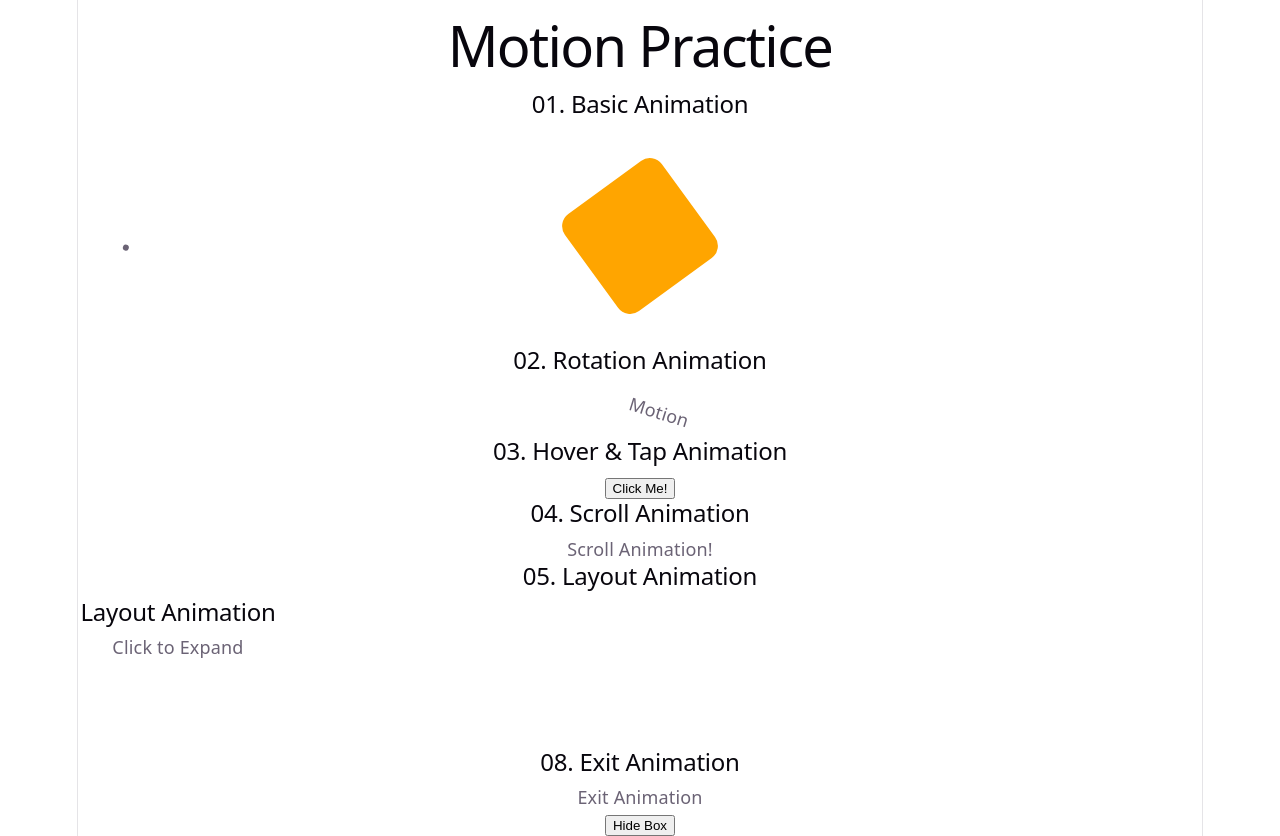
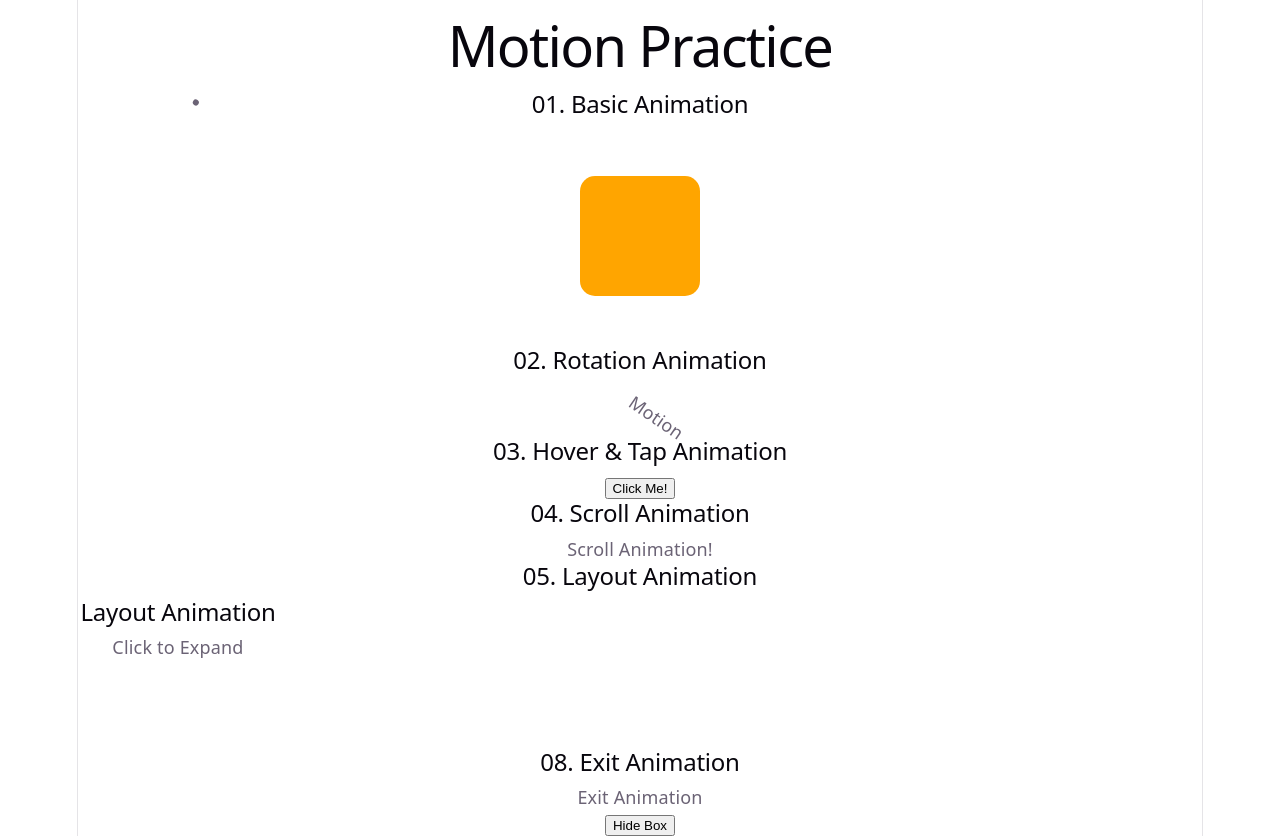
Before and after one commit to nethmakavindi/Motion-practice, a React (Vite) app: page / in a window 1280 px wide. Built offline with nearby package versions, Linux system fonts and the light colour scheme.

Commit message:
feat: update rotation in BasicAnimation to 180 degrees and adjust transition settings

```diff
--- a/src/Examples/BasicAnimation.jsx
+++ b/src/Examples/BasicAnimation.jsx
@@ -8,8 +8,8 @@ function BasicAnimation() {
       padding: "50px"
     }}>
       <motion.div
-        animate={{ rotate: 360 }}
-        transition={{ duration: 2, repeat: Infinity }}
+        animate={{ rotate: 180 }}
+        transition={{ duration: 0.2, repeat: 3 ,delay: 3, ease:"easeInOut" }}
         style={{
           width: "120px",
           height: "120px",
--- a/src/Examples/FirstAnimation.jsx
+++ b/src/Examples/FirstAnimation.jsx
@@ -4,7 +4,7 @@ function FirstAnimation() {
   return (
     <div className="flex min-h-screen items-center justify-center">
       <motion.ul
-        animate={{ rotate: 360 }}
+        animate={{ rotate: 720 }}
         transition={{ duration: 3, repeat: Infinity, repeatType: "mirror" }}
         className="h-32 w-32 rounded-xl bg-orange-500"
       >
```
